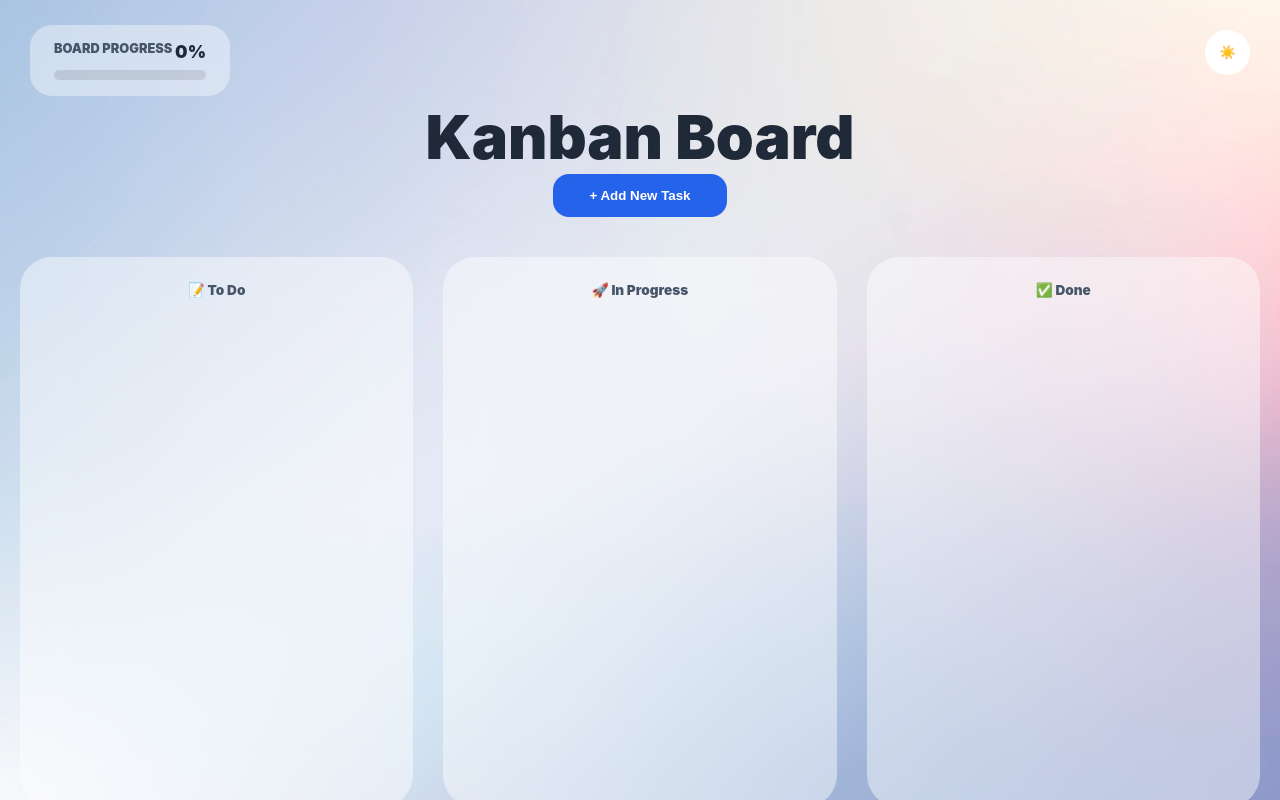
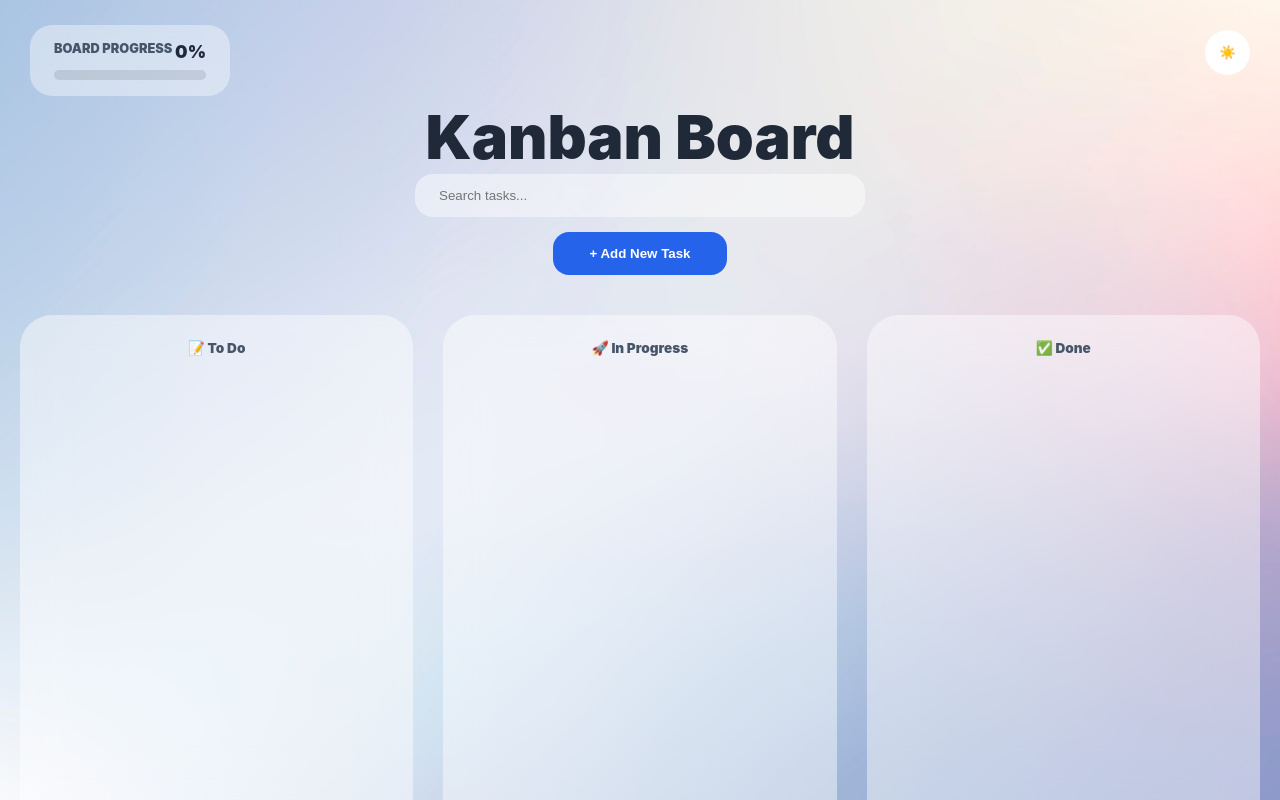
Before and after one commit to NamanDudhoria07/Kanban-project, a React (Vite) app: page / in a window 1280 px wide. Built offline with nearby package versions, Linux system fonts and the light colour scheme.

Commit message:
priority sorting

```diff
--- a/src/App.jsx
+++ b/src/App.jsx
@@ -9,10 +9,12 @@ function App() {
   const [newTask, setNewTask] = useState({ title: '', description: '', priority: 'low' });
   const [activeMenu, setActiveMenu] = useState(null);
 
-  // Refs for Dragging and UI
   const menuRef = useRef(null);
   const dragGhost = useRef(null);
   const dragData = useRef({ id: null, col: null });
+
+  // Priority mapping for sorting
+  const priorityWeight = { 'high': 3, 'medium': 2, 'low': 1 };
 
   const totalTasks = tasks.todo.length + tasks.inProgress.length + tasks.done.length;
   const progress = totalTasks > 0 ? Math.round((tasks.done.length / totalTasks) * 100) : 0;
@@ -30,7 +32,7 @@ function App() {
     return () => document.removeEventListener("mousedown", handleClickOutside);
   }, []);
 
-  // --- DESKTOP DRAG LOGIC ---
+  // --- DRAG LOGIC ---
   const onDragStart = (e, taskId, sourceCol) => {
     e.dataTransfer.setData("taskId", taskId);
     e.dataTransfer.setData("sourceCol", sourceCol);
@@ -46,11 +48,10 @@ function App() {
     if (sourceCol && destCol && taskId) moveTask(taskId, sourceCol, destCol);
   };
 
-  // --- MOBILE TOUCH DRAG LOGIC ---
+  // --- TOUCH LOGIC ---
   const onTouchStart = (e, task, col) => {
     const touch = e.touches[0];
     dragData.current = { id: task.id, col: col };
-
     if (dragGhost.current) {
       dragGhost.current.innerHTML = `<strong>${task.title}</strong>`;
       dragGhost.current.style.display = 'block';
@@ -69,21 +70,14 @@ function App() {
 
   const onTouchEnd = (e) => {
     if (!dragData.current.id) return;
-
     const touch = e.changedTouches[0];
-
-    // --- THE CRITICAL FIX ---
-    // Hide ghost BEFORE checking which column is underneath
     if (dragGhost.current) dragGhost.current.style.display = 'none';
-
     const element = document.elementFromPoint(touch.clientX, touch.clientY);
     const column = element?.closest('.kanban-column');
-
     if (column) {
       const destCol = column.getAttribute('data-col');
       moveTask(dragData.current.id, dragData.current.col, destCol);
     }
-
     dragData.current = { id: null, col: null };
   };
 
@@ -91,7 +85,6 @@ function App() {
     if (sourceCol === destCol) return;
     const taskToMove = tasks[sourceCol].find(t => t.id === taskId);
     if (!taskToMove) return;
-
     setTasks(prev => ({
       ...prev,
       [sourceCol]: prev[sourceCol].filter(t => t.id !== taskId),
@@ -143,7 +136,6 @@ function App() {
         }
       `}</style>
 
-      {/* Touch Drag Ghost Element */}
       <div id="drag-ghost" ref={dragGhost}></div>
 
       <div style={{ width: '100%', maxWidth: '1400px', position: 'relative' }}>
@@ -169,7 +161,10 @@ function App() {
 
         <header style={{ textAlign: 'center', marginBottom: '40px', paddingTop: '60px' }}>
           <h1 style={{ fontSize: 'clamp(2.2rem, 8vw, 3.8rem)', fontWeight: '900', color: isDarkMode ? '#f8fafc' : '#1f2937' }}>Kanban Board</h1>
-          <button onClick={() => { setIsEditing(null); setNewTask({ title: '', description: '', priority: 'low' }); setShowModal(true); }} style={{ backgroundColor: '#2563eb', color: 'white', padding: '14px 36px', borderRadius: '16px', border: 'none', fontWeight: 'bold', cursor: 'pointer' }}>+ Add New Task</button>
+          <div style={{ display: 'flex', flexDirection: 'column', alignItems: 'center', gap: '15px' }}>
+            <input type="text" placeholder="Search tasks..." value={searchTerm} onChange={(e) => setSearchTerm(e.target.value)} style={{ width: '90%', maxWidth: '450px', padding: '14px 24px', borderRadius: '18px', border: 'none', backgroundColor: isDarkMode ? 'rgba(255,255,255,0.12)' : 'rgba(255,255,255,0.45)', color: isDarkMode ? 'white' : '#1f2937', outline: 'none' }} />
+            <button onClick={() => { setIsEditing(null); setNewTask({ title: '', description: '', priority: 'low' }); setShowModal(true); }} style={{ backgroundColor: '#2563eb', color: 'white', padding: '14px 36px', borderRadius: '16px', border: 'none', fontWeight: 'bold', cursor: 'pointer' }}>+ Add New Task</button>
+          </div>
         </header>
 
         <div style={{ display: 'grid', gridTemplateColumns: 'repeat(auto-fit, minmax(320px, 1fr))', gap: '30px', width: '100%' }}>
@@ -182,7 +177,11 @@ function App() {
               </h2>
 
               <div style={{ display: 'flex', flexDirection: 'column', gap: '15px' }}>
-                {tasks[col].map((task) => (
+                {/* --- AUTO-SORTING LOGIC INTEGRATED HERE --- */}
+                {tasks[col]
+                  .filter(task => task.title.toLowerCase().includes(searchTerm.toLowerCase()))
+                  .sort((a, b) => priorityWeight[b.priority] - priorityWeight[a.priority])
+                  .map((task) => (
                   <div key={task.id} className="task-card" draggable="true"
                     onDragStart={(e) => onDragStart(e, task.id, col)}
                     onDragEnd={onDragEnd}
```
